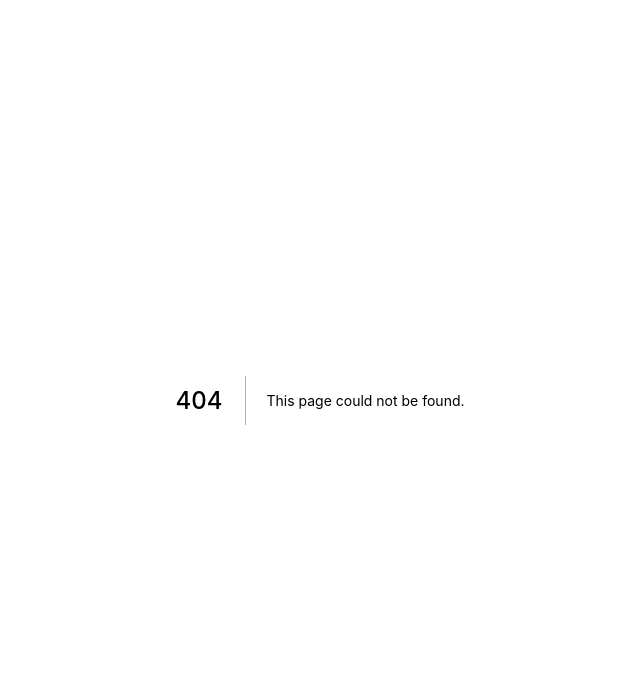
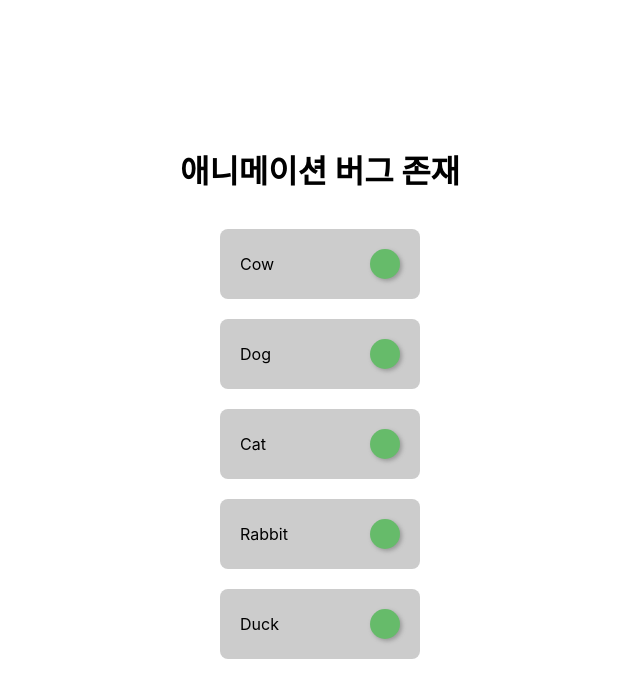
Before and after one commit to box8741/animation-web, a Next.js app: page /framer-motion/dragToReorder in a window 1280 px wide. Before the commit this address had no page. Shown: the top 698 px of the page, without its empty margins (320-960 px from the left). Built offline with nearby package versions, Linux system fonts and the light colour scheme.

Commit message:
add : dragToReorder 페이지 추가

```diff
--- /dev/null
+++ b/pages/framer-motion/dragToReorder.tsx
@@ -0,0 +1,76 @@
+import React from "react";
+import styled from "@emotion/styled";
+import { motion, Reorder, useDragControls } from "framer-motion";
+
+const Container = styled.div`
+  display: flex;
+  flex-direction: column;
+  width: 100vw;
+  height: 100vh;
+  justify-content: center;
+  align-items: center;
+`;
+const Title = styled.h1``;
+const DragWrapper = styled(Reorder.Group)`
+  list-style: none;
+  width: 200px;
+  padding: 0;
+`;
+const DragItem = styled(Reorder.Item)`
+  display: flex;
+  justify-content: space-between;
+  align-items: center;
+  margin-bottom: 20px;
+  border-radius: 8px;
+  background: #cccccc;
+  padding: 20px;
+  user-select: none;
+  &:last-of-type {
+    margin-bottom: 0;
+  }
+`;
+const ControlButton = styled(motion.div)`
+  width: 30px;
+  height: 30px;
+  background: #66bb6a;
+  border-radius: 50%;
+  box-shadow: 2px 2px 4px #999999;
+`;
+
+const Item = ({ item }: { item: string }) => {
+  const control = useDragControls();
+  return (
+    <DragItem
+      value={item}
+      dragControls={control}
+      dragListener={false}
+      whileDrag={{ boxShadow: "4px 4px 8px #aaaaaa" }}
+    >
+      {item}
+      <ControlButton onPointerDown={(e) => control.start(e)} />
+    </DragItem>
+  );
+};
+
+const DragToReorder = () => {
+  const [items, setItems] = React.useState([
+    "Cow",
+    "Dog",
+    "Cat",
+    "Rabbit",
+    "Duck",
+  ]);
+
+  return (
+    <Container>
+      <Title>애니메이션 버그 존재</Title>
+      <DragWrapper onReorder={setItems} values={items}>
+        {items.map((item, index) => {
+          return <Item key={item} item={item} />;
+        })}
+      </DragWrapper>
+    </Container>
+  );
+};
+
+export default DragToReorder;
--- a/pages/index.tsx
+++ b/pages/index.tsx
@@ -53,6 +53,9 @@ const Index = () => {
         <Link href={"/framer-motion/slideBar"}>
           <LinkStyle>slideBar</LinkStyle>
         </Link>
+        <Link href={"/framer-motion/dragToReorder"}>
+          <LinkStyle>dragToReorder</LinkStyle>
+        </Link>
       </Section>
     </Container>
   );
```
